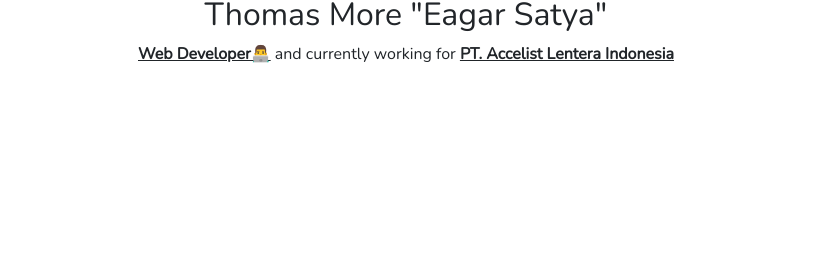
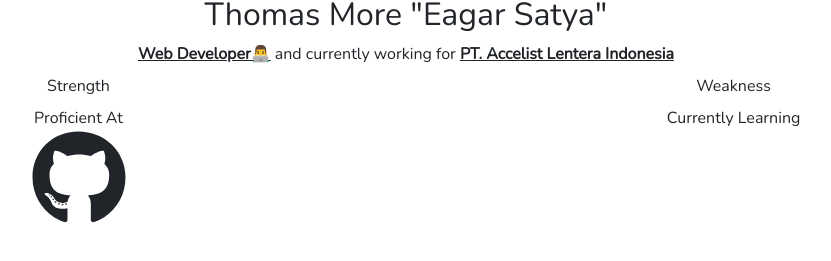
Before and after one commit to eagarsatya/portfolio-front-end, a React (Create React App) app: page /about in a window 1280 px wide. Shown: the part 293-554 px from the top of the page, without its empty margins (234-1065 px from the left). Built offline with nearby package versions, Linux system fonts and the light colour scheme.

Commit message:
Adding font-awesome dependency

```diff
--- a/package.json
+++ b/package.json
@@ -3,6 +3,10 @@
   "version": "0.1.0",
   "private": true,
   "dependencies": {
+    "@fortawesome/fontawesome-svg-core": "^1.2.35",
+    "@fortawesome/free-brands-svg-icons": "^5.15.3",
+    "@fortawesome/free-solid-svg-icons": "^5.15.3",
+    "@fortawesome/react-fontawesome": "^0.1.14",
     "@testing-library/jest-dom": "^5.11.4",
     "@testing-library/react": "^11.1.0",
     "@testing-library/user-event": "^12.1.10",
--- a/src/About/About.js
+++ b/src/About/About.js
@@ -1,5 +1,6 @@
 import React from 'react';
 import '../App.scss';
+import { FontAwesomeIcon } from '@fortawesome/react-fontawesome';
 
 function About() {
     return (
@@ -13,6 +14,29 @@
             <div>
                 <b><u>Web Developer👨‍💻</u></b> and currently working for <b><u>PT. Accelist Lentera Indonesia</u></b>
             </div>
+
+            <div>
+                <div className="row mt-2">
+                    <div className="col-md-6">
+                        Strength
+                    </div>
+                    <div className="col-md-6">
+                        Weakness
+                    </div>
+                </div>
+
+                <div className="row mt-2">
+                    <div className="col-md-6">
+                        Proficient At
+                        <div>
+                            <FontAwesomeIcon icon={["fab", "github"]} size="6x"/>
+                        </div>
+                    </div>
+                    <div className="col-md-6">
+                        Currently Learning
+                    </div>
+                </div>
+            </div>
         </div>
     );
 }
--- a/src/App.js
+++ b/src/App.js
@@ -29,7 +29,12 @@
 import About from './About/About';
 import Home from './Home/Home';
 import { BrowserRouter as Router, Switch, Route } from 'react-router-dom';
-// import 'bootstrap/dist/css/bootstrap.min.css';
+
+import { library } from '@fortawesome/fontawesome-svg-core';
+import { fab } from '@fortawesome/free-brands-svg-icons';
+import { faCheckSquare, faCoffee } from '@fortawesome/free-solid-svg-icons';
+
+library.add(fab, faCheckSquare, faCoffee);
 
 function App() {
   return (
```
